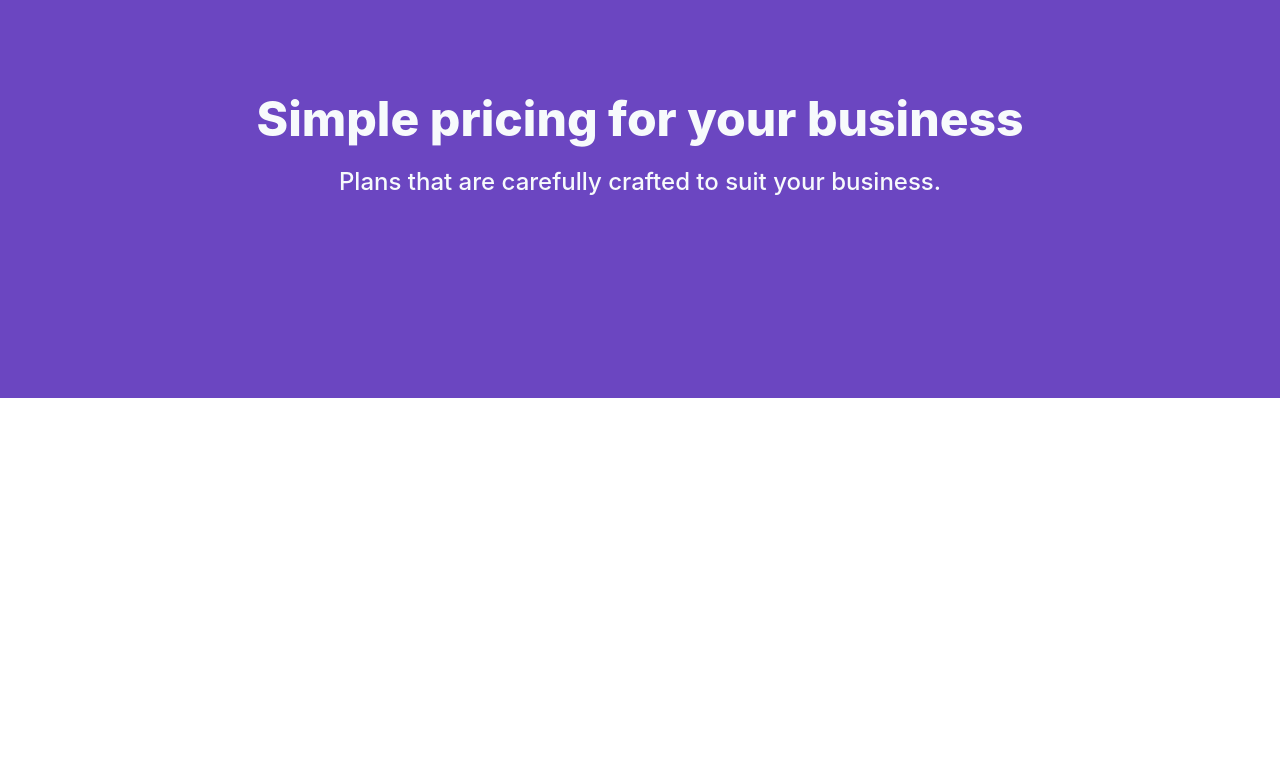
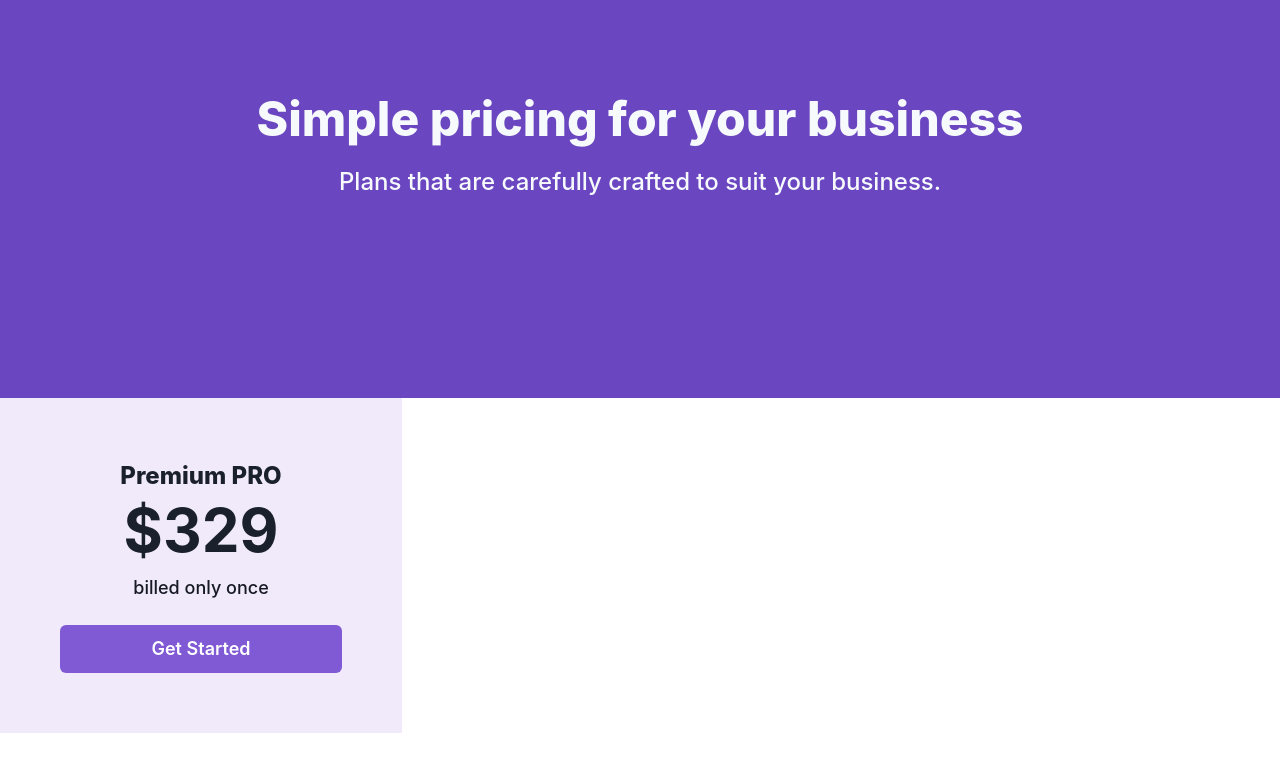
Before and after one commit to adil-innovation-lab/nextjs-price-ui, a Next.js app: page / in a window 1280 px wide. Shown: the top 772 px of the page. Built offline with nearby package versions, Linux system fonts and the light colour scheme.

Commit message:
Created Pricing Section

```diff
--- /dev/null
+++ b/components/Pricing.tsx
@@ -0,0 +1,18 @@
+import { Box, Button, Flex, Heading, Text } from "@chakra-ui/react";
+import React from "react";
+
+export const Pricing = () => {
+  return (
+    <Box>
+      <Flex>
+        <Box bg="#F0EAFB" p="60px">
+            <Text fontSize="24px" fontWeight="800">Premium PRO</Text>
+            <Heading as="h3" fontSize="60px">$329</Heading>
+            <Text color="#171923" fontSize="18px" fontWeight="500" mt="8px">billed only once</Text>
+            <Button colorScheme="purple" size="lg" w="282px" mt="24px">Get Started</Button>
+        </Box>
+        <Box></Box>
+      </Flex>
+    </Box>
+  );
+};
--- a/pages/index.tsx
+++ b/pages/index.tsx
@@ -2,12 +2,14 @@
 import Head from 'next/head'
 import Image from 'next/image'
 import { Header } from '../components/Header'
+import { Pricing } from '../components/Pricing'
 import styles from '../styles/Home.module.css'
 
 const Home: NextPage = () => {
   return (
     <div className={styles.container}>
       <Header />
+      <Pricing />
     </div>
   )
 }
```
